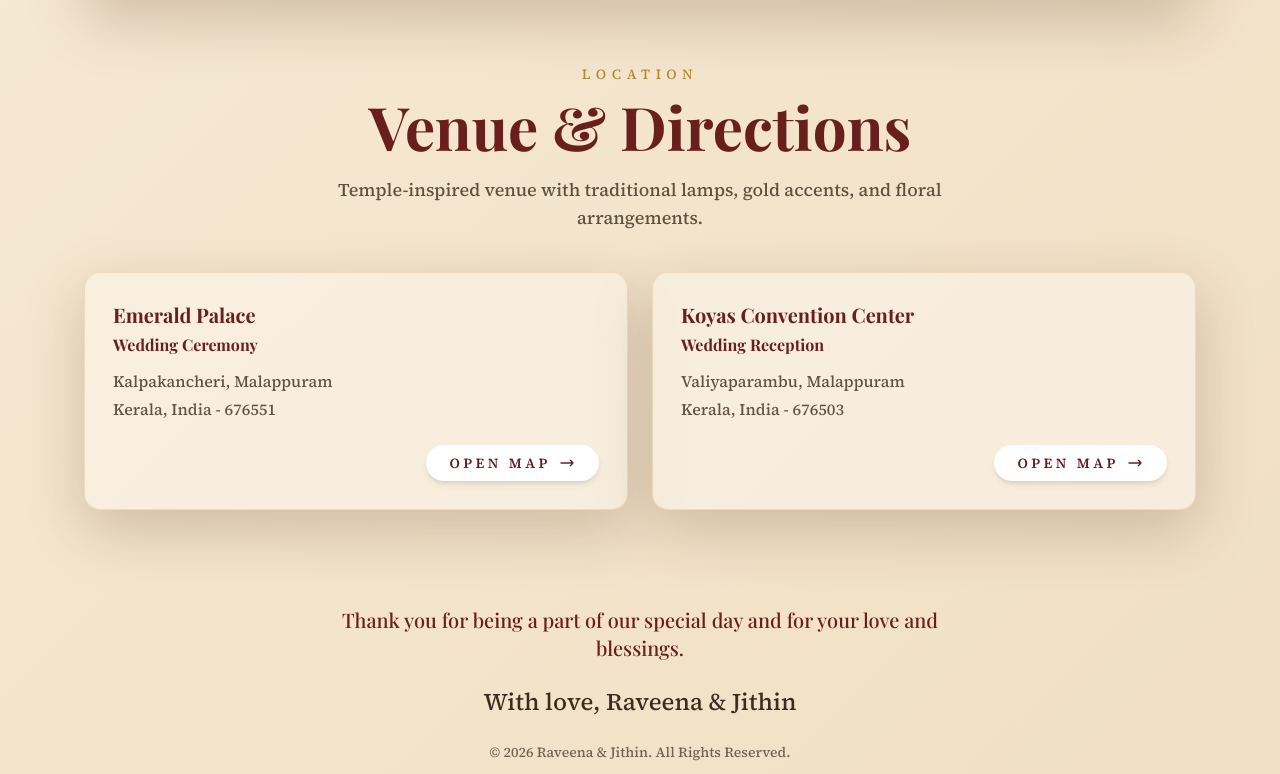
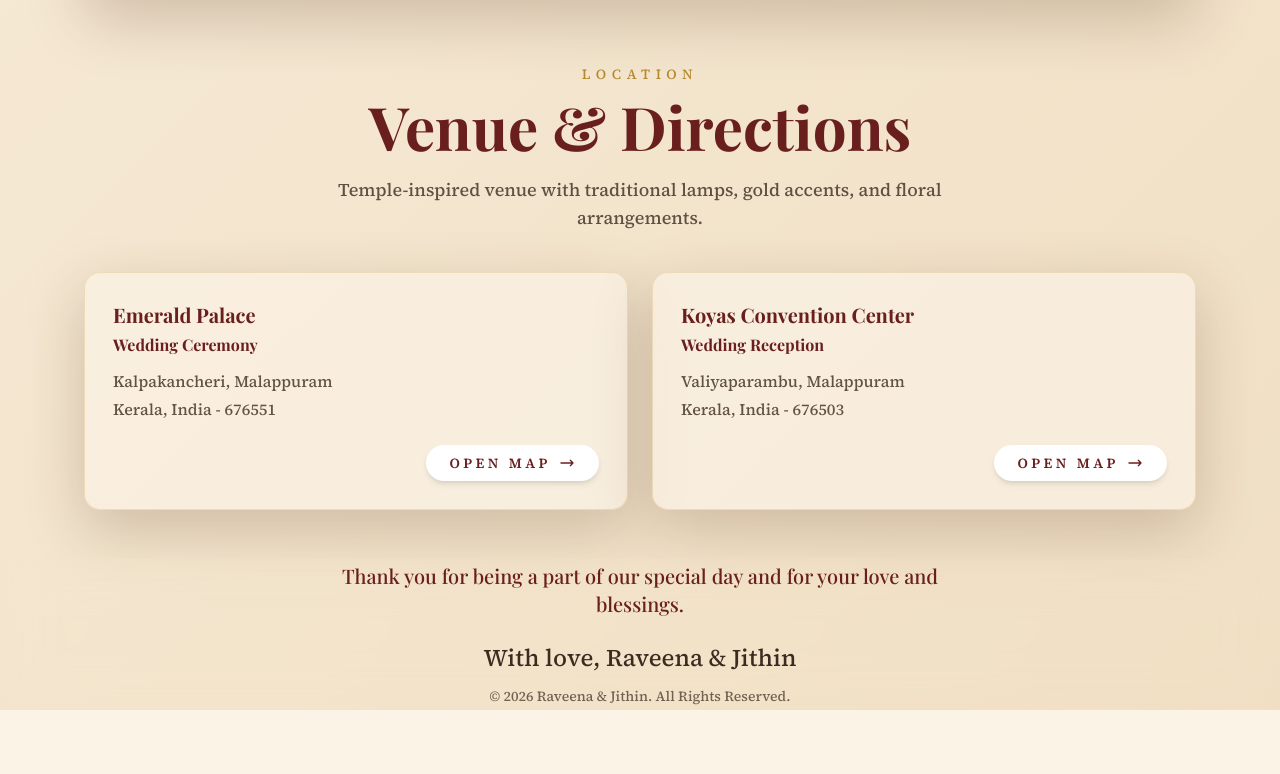
Before and after one commit to jithinpulikkal/wedding, a React (Vite) app in the folder client/: page / in a window 1280 px wide. Shown: the part 2724-3498 px from the top of the page. After the commit the page ends 3434 px from the top, so only its background shows below. Built offline with nearby package versions, Linux system fonts and the light colour scheme.

Commit message:
ui updation, footer fix

```diff
--- a/client/src/components/Footer.jsx
+++ b/client/src/components/Footer.jsx
@@ -4,8 +4,8 @@ export default function Footer() {
     const { footer } = weddingData;
 
     return (
-        <footer className=" bg-ivory/90">
-            <div className="mx-auto max-w-6xl px-5 text-center">
+        <footer className=" bg-ivory/90 backdrop-blur-xl">
+            <div className="mx-auto max-w-6xl px-5 text-center py-1">
                 {/* Main Message */}
                 <p className="font-serif text-lg sm:text-xl text-maroon leading-relaxed max-w-2xl mx-auto">
                     {footer.message}
@@ -15,7 +15,7 @@ export default function Footer() {
                 <p className="mt-6 text-xl sm:text-2xl font-medium text-teak">{footer.signature}</p>
 
                 {/* Copyright */}
-                <div className="mt-3 p-3  text-sm text-teak/70">
+                <div className="mt-3 text-sm text-teak/70">
                     <p>{footer.copyright}</p>
                 </div>
             </div>
--- a/client/src/components/Layout.jsx
+++ b/client/src/components/Layout.jsx
@@ -30,10 +30,10 @@ export default function Layout() {
     }, [location.pathname, location.hash]);
 
     return (
-        <div className="min-h-screen bg-temple-pattern text-teak">
+        <div className="flex min-h-screen flex-col bg-temple-pattern text-teak">
             <Navbar activePath={location.pathname} />
 
-            <main className="pt-20 sm:pt-24">
+            <main className="flex-1 pt-20 sm:pt-24">
                 <Outlet />
             </main>
 
--- a/client/src/pages/Home.jsx
+++ b/client/src/pages/Home.jsx
@@ -102,7 +102,7 @@ export default function Home() {
     };
 
     return (
-        <div id="top" className="space-y-16 pb-20 sm:space-y-16 sm:pb-24">
+        <div id="top" className="space-y-16  sm:space-y-16 pb-12">
             <section className="mx-auto grid max-w-6xl items-center gap-8 px-5 sm:gap-12 sm:pt-10 md:grid-cols-2">
                 <div className="space-y-6 sm:space-y-4">
                     <p className="text-4xl font-bold uppercase tracking-[0.35em] text-gold">{invitation.title}</p>
```
